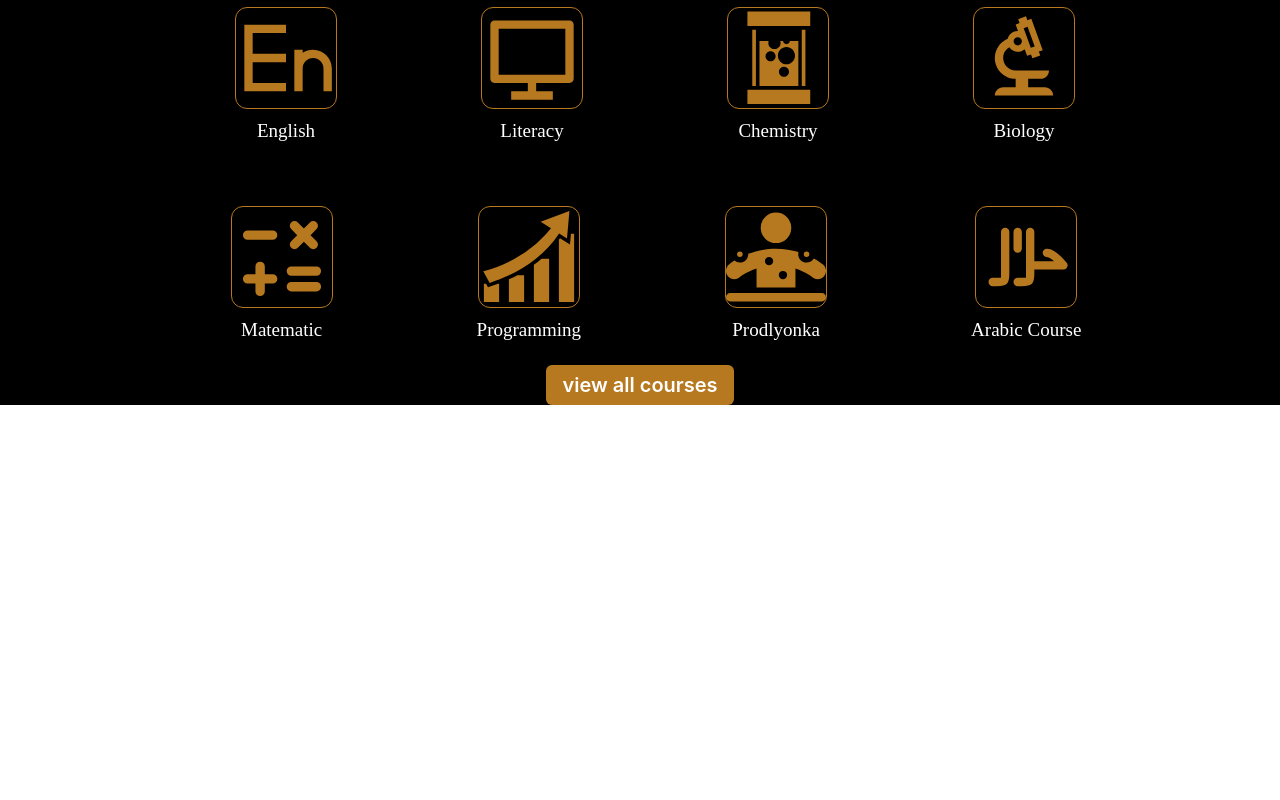
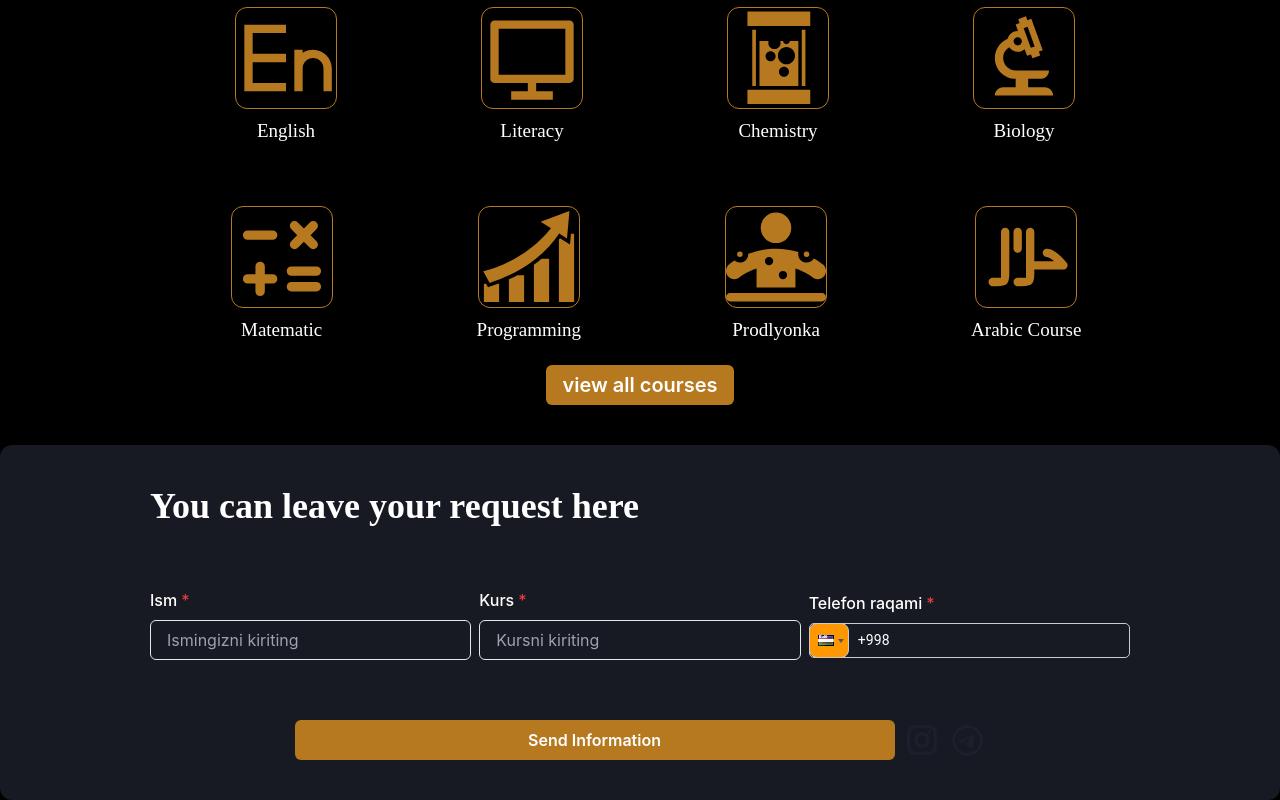
Before and after one commit to Akmalbekov070/genius2, a Next.js app: page / in a window 1280 px wide. Shown: the part 2574-3374 px from the top of the page. Before the commit the page ends 2979 px from the top, so only its background shows below. Built offline with nearby package versions, Linux system fonts and the light colour scheme.

Commit message:
commit upload contact page succesful code

```diff
--- a/package.json
+++ b/package.json
@@ -18,7 +18,8 @@
     "react": "^19.0.0",
     "react-dom": "^19.0.0",
     "react-icons": "^5.4.0",
-    "react-multi-carousel": "^2.8.5"
+    "react-multi-carousel": "^2.8.5",
+    "react-phone-input-2": "^2.15.1"
   },
   "devDependencies": {
     "@eslint/eslintrc": "^3",
--- /dev/null
+++ b/src/components/ContactPage/ContactPage.jsx
@@ -0,0 +1,61 @@
+import { Box, Button, FormControl, FormLabel, Heading, HStack, Input } from '@chakra-ui/react';
+import Link from 'next/link';
+import React, { useState } from 'react';
+import PhoneInput from 'react-phone-input-2';
+import 'react-phone-input-2/lib/style.css';
+import { RiTelegramLine } from 'react-icons/ri';
+import { GrInstagram } from 'react-icons/gr';
+
+export default function ContactPage() {
+	const [phone, setPhone] = useState('');
+	const [name, setName] = useState('');
+	const [email, setEmail] = useState('');
+
+	const handleSubmit = e => {
+		e.preventDefault();
+		alert(`Ism: ${name}\nEmail: ${email}\nTelefon: ${phone}`);
+	};
+	return (
+		<Box w={'full'} bg={'gray.900'} pt={10} mt={10} px={{ xl: '150px', base: '50px' }} rounded={'xl'}>
+			<Box>
+				<Heading color={'white'} fontFamily={'serif'}>
+					You can leave your request here
+				</Heading>
+				<HStack pt={10} display={{ lg: 'flex', base: 'block' }}>
+					<FormControl isRequired>
+						<FormLabel color={'white'}>Ism</FormLabel>
+						<Input value={name} onChange={e => setName(e.target.value)} placeholder='Ismingizni kiriting' />
+					</FormControl>
+
+					<FormControl isRequired py={{ base: 5 }}>
+						<FormLabel color={'white'}>Kurs</FormLabel>
+						<Input type='email' value={email} onChange={e => setEmail(e.target.value)} placeholder='Kursni kiriting' />
+					</FormControl>
+
+					<FormControl isRequired color={'black'}>
+						<FormLabel color={'white'}>Telefon raqami</FormLabel>
+						<PhoneInput
+							country={'uz'}
+							value={phone}
+							onChange={setPhone}
+							inputStyle={{ width: '100%', backgroundColor: 'transparent', color: 'white' }}
+							buttonStyle={{ backgroundColor: '#ff9800', borderRadius: '8px' }}
+							dropdownStyle={{ backgroundColor: '#fff3e0', borderRadius: '8px' }}
+						/>
+					</FormControl>
+				</HStack>
+				<Box w={'full'} display={'flex'} alignItems={'center'} justifyContent={'center'} gap={3}>
+					<Button color={'white'} my={10} bg={'yellow.600'} type='submit' colorScheme='blue' width='600px'>
+						Send Information
+					</Button>
+					<Link href={'https://www.instagram.com/academy_genius_?igsh=MW92aWVjYm52MGF3Yg%3D%3D&utm_source=qr'}>
+						<GrInstagram size={30} className='hover:text-yellow-500' />
+					</Link>
+					<Link href={'https://t.me/geniusacademygroup'}>
+						<RiTelegramLine size={37} className='hover:text-yellow-500' />
+					</Link>
+				</Box>
+			</Box>
+		</Box>
+	);
+}
--- a/src/components/PrisecPage/PricesPage.jsx
+++ b/src/components/PrisecPage/PricesPage.jsx
@@ -5,6 +5,7 @@ import 'react-multi-carousel/lib/styles.css';
 import PrisePage from '../PrisePage/PrisePage';
 import AboutAcademy from '../AboutAcademy/AboutAcademy';
 import AllCourse from '../AllCourse/AllCourse';
+import ContactPage from '../ContactPage/ContactPage';
 
 export default function PricesPage() {
 	const responsive = {
@@ -57,6 +58,8 @@ export default function PricesPage() {
 			<AboutAcademy />
 			{/* AllCourse ------- */}
 			<AllCourse />
+			{/* ContactPage------ */}
+			<ContactPage />
 		</Box>
 	);
 }
```
Also changed, not shown: 1 other file (tests, documents, lock files or other folders).
